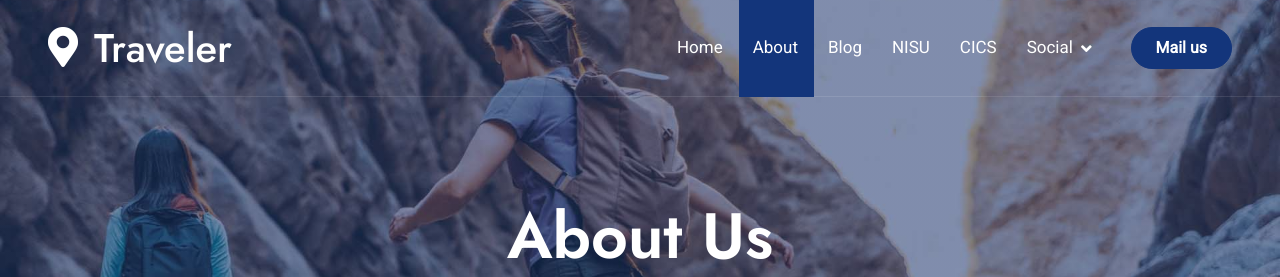
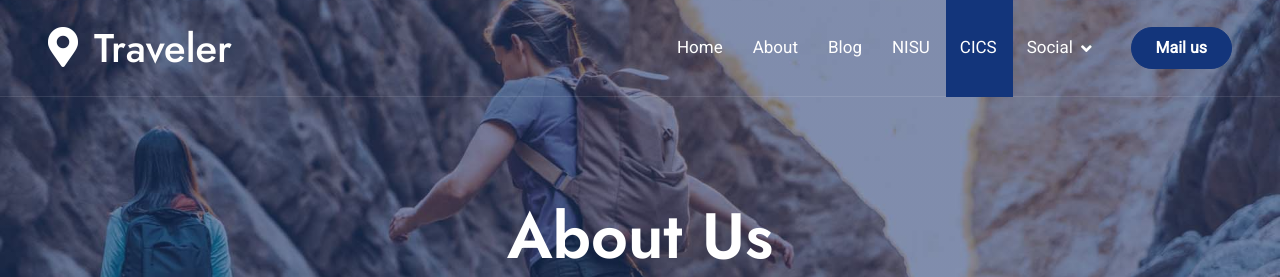
Before and after one commit to JCsorillo/Mary-Gail, a plain HTML site: page cics.html in a window 1280 px wide. Shown: the top 277 px of the page. Drawn offline with nearby package versions, Linux system fonts and the light colour scheme.

Commit message:
Update cics.html

```diff
--- a/cics.html
+++ b/cics.html
@@ -63,10 +63,10 @@
                 <div class="collapse navbar-collapse" id="navbarCollapse">
                     <div class="navbar-nav ms-auto py-0">
                         <a href="index.html" class="nav-item nav-link">Home</a>
-                        <a href="about.html" class="nav-item nav-link active">About</a>
+                        <a href="about.html" class="nav-item nav-link">About</a>
                         <a href="blog.html" class="nav-item nav-link">Blog</a>
                         <a href="nisu.html" class="nav-item nav-link">NISU</a>
-                        <a href="cics.html" class="nav-item nav-link">CICS</a>
+                        <a href="cics.html" class="nav-item nav-link active">CICS</a>
                         <div class="nav-item dropdown">
                             <a href="#" class="nav-link dropdown-toggle" data-bs-toggle="dropdown">Social</a>
                             <div class="dropdown-menu m-0">
```
